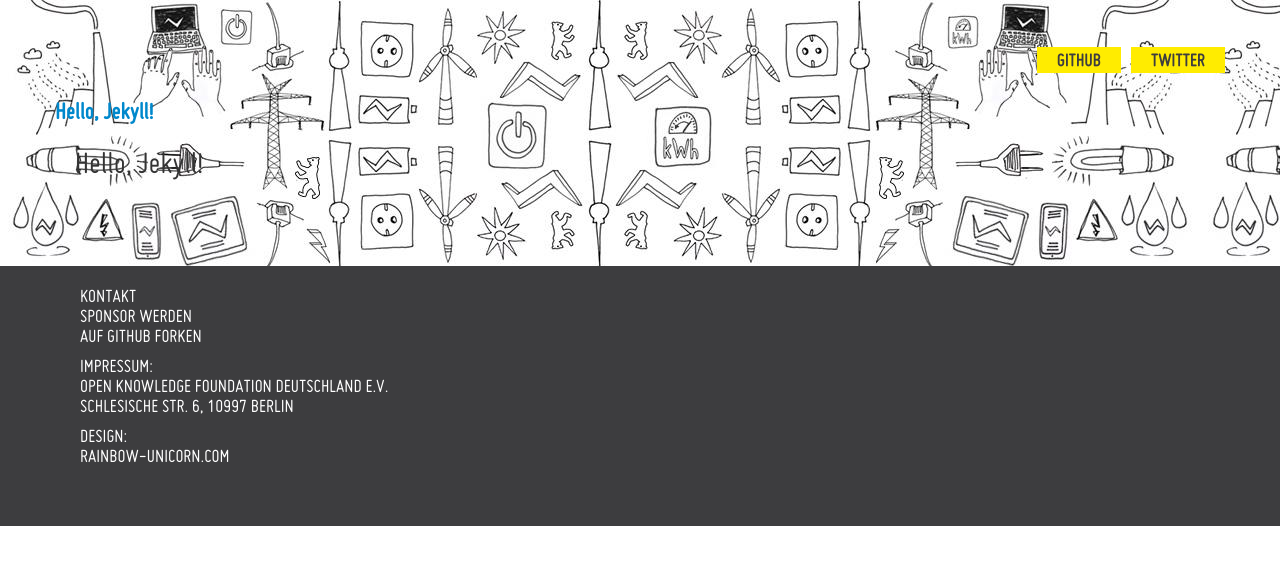
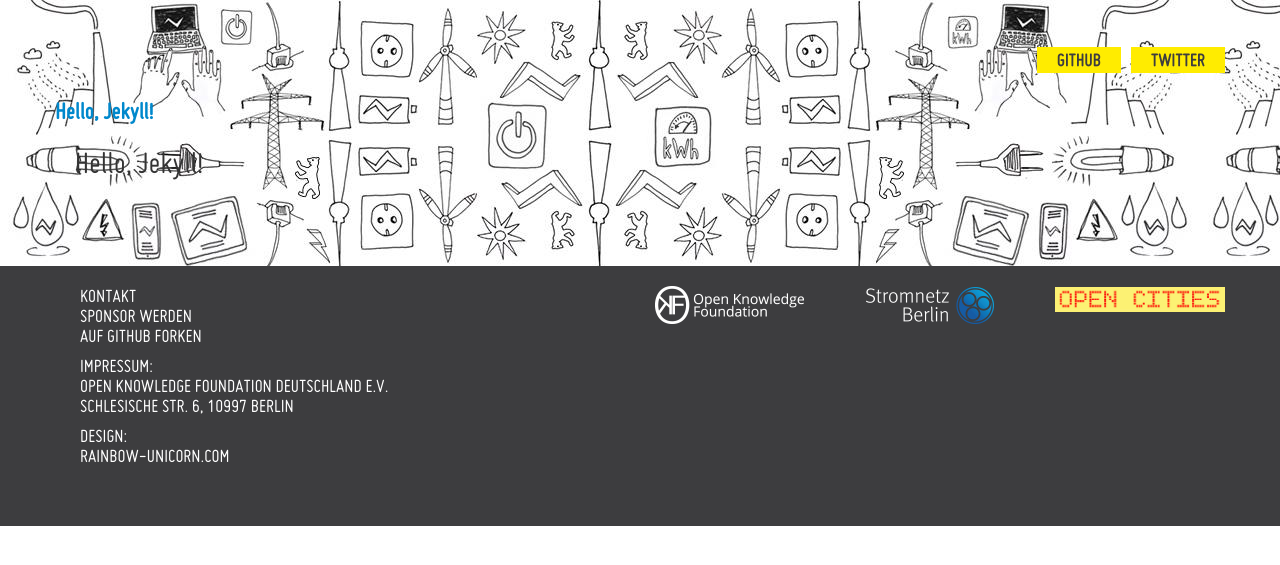
Before and after one commit to okfde/energyhack, a Jekyll site: the page built from _posts/2012-02-12-hello-jekyll.markdown, in a window 1280 px wide. Shown: the top 565 px of the page. Built offline with Jekyll 4.4.1, drawn with Linux system fonts in a browser that asks for light colours; nearby versions of some CDN libraries.

Commit message:
adds switch js and partner logos

```diff
--- a/_layouts/base.html
+++ b/_layouts/base.html
@@ -17,6 +17,7 @@
         <link rel="stylesheet" href="css/day.css" title="day">
         <link rel="stylesheet" href="css/night.css" title="night">
         <script src="js/vendor/modernizr-2.6.2.min.js"></script>
+        <script src="js/styleswitcher.js"></script>
         <script type="text/javascript" src="https://maps.google.com/maps/api/js?sensor=false"></script>
     </head>
     <body onload="initialize()">
@@ -37,6 +38,7 @@
             <section>
                 {{ content }}
             </section>
+            <button onclick="switchStyleSheet()" id="switch" class="visible-desktop"></button>
         </div>
         <footer class="color1">
             <div class="container">
@@ -57,8 +59,16 @@
                             <li><a href="http://rainbow-unicorn.com/">Rainbow-Unicorn.com</a></li>
                         </ul>
                     </div>
-                    <div class="span8">
+                    <div class="span2 offset2">
+                        <img src="/img/OKF_logo.png" alt="Open Knowledge Foundation Deutschland" />
                     </div>
+                    <div class="span2">
+                        <img src="/img/SB_logo.png" alt="Stromnetz Berlin" />
+                    </div>
+                    <div class="span2">
+                        <img src="/img/OC_logo.png" alt="Open Cities" />
+                    </div>
+
                 </div>
             </div>
         </footer>
--- a/css/day.css
+++ b/css/day.css
@@ -102,3 +102,9 @@
     color: #FFEC00;
     text-decoration: none;
 }
+#switch {
+    background: url("../img/onoff_sprite.png") no-repeat scroll 0 0 transparent;
+}
+#switch:hover {
+    background-position: 0 -50px;
+}
--- a/css/main.css
+++ b/css/main.css
@@ -130,6 +130,9 @@
 body {
     padding-top: 50px;
     font-family: 'misoregular', sans-serif;
+}
+.container {
+    position: relative;
 }
 ul {
     list-style: none;
@@ -303,7 +306,15 @@
     text-decoration: none;
     text-transform: uppercase;
 }
-
+#switch {
+    display: inline-block;
+    height: 50px;
+    left: -150px;
+    position: absolute;
+    top: 32px;
+    width: 88px;
+    border: none;
+}
 
 /* ==========================================================================
    Media Queries
--- a/css/night.css
+++ b/css/night.css
@@ -20,25 +20,53 @@
     background: #FFEC00;
     color: #3D3D3F;
 }
+
+.clock {
+    width: 19px;
+    height: 19px;
+    background:none no-repeat left center;
+    background-image: url('../img/uhr_night_sprite.png');
+    background-position: 0 0;
+    display: inline-block;
+    margin-right: 5px;
+}
+
 .color2shade1 {
     background: #06ba80;
     color: #3D3D3F;
+    background-position: 0 0;
 }
+.color2shade1 .clock {
+    background-position: 0 -19px;
+}
+
 .color2shade2 {
     background: #0bae79;
     color: #3D3D3F;
+}
+.color2shade2 .clock {
+    background-position: 0 -38px;
 }
 .color2shade3 {
     background: #10a373;
     color: #3D3D3F;
 }
+.color2shade3 .clock {
+    background-position: 0 -57px;
+}
 .color2shade4 {
     background: #14996e;
     color: #3D3D3F;
 }
+.color2shade4 .clock {
+    background-position: 0 -76px;
+}
 .color2shade5 {
     background: #189069;
     color: #3D3D3F;
+}
+.color2shade5 .clock {
+    background-position: 0 -95px;
 }
 
 .social-media li a {
@@ -74,3 +102,9 @@
     color: #FFEC00;
     text-decoration: none;
 }
+#switch {
+    background: url("../img/onoff_sprite.png") no-repeat scroll 0 -50px transparent;
+}
+#switch:hover {
+    background-position: 0 0;
+}
--- a/js/main.js
+++ b/js/main.js
@@ -85,3 +85,15 @@
   map.mapTypes.set('map_style', styledMap);
   map.setMapTypeId('map_style');
 }
+
+var dayCSS = 'day';
+var nightCSS = 'night';
+
+function switchStyleSheet() {
+  if (title == dayCSS){
+    title = nightCSS;
+  } else {
+    title = dayCSS;
+  }
+  setActiveStyleSheet(title);
+}
```
